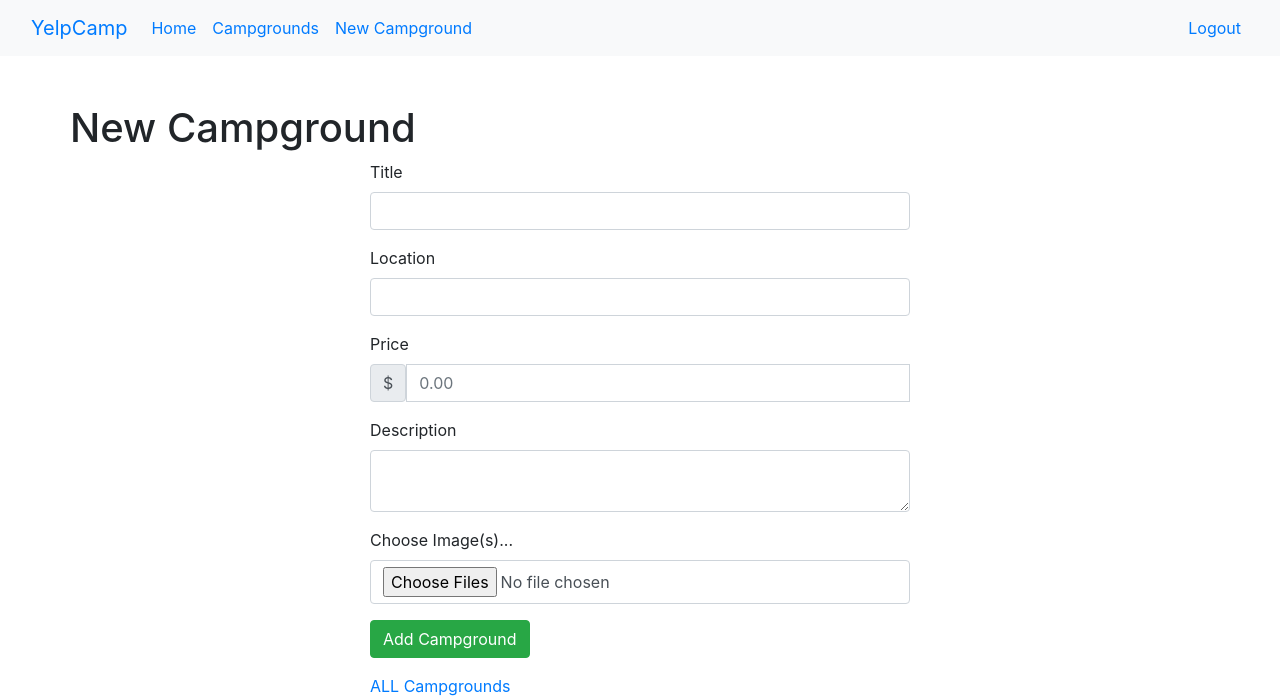
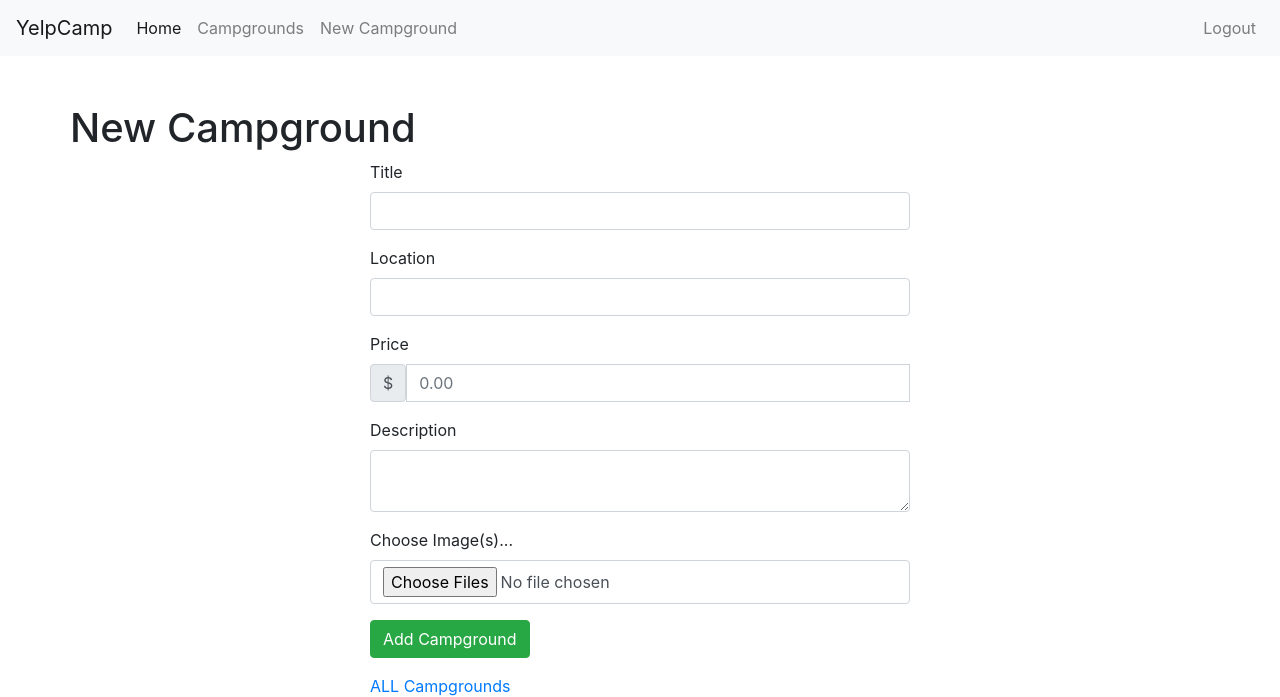
Before and after one commit to bhrataRitesh/Yelpcamp, a Node server app: page /campgrounds/new in a window 1280 px wide. Shown: the top 697 px of the page. Run offline with Node 20, Linux system fonts and the light colour scheme; the visitor is signed in with stand-in values (Sample User, id 1); some libraries are stand-ins or nearby versions.

Commit message:
nav latest

```diff
--- a/views/partials/navbar.ejs
+++ b/views/partials/navbar.ejs
@@ -1,10 +1,9 @@
-<nav class="navbar sticky-top navbar-expand-lg bg-light bg-body-tertiary">
-    <div class="container-fluid">
-        <a class="navbar-brand" href="/">YelpCamp</a>
-        <button class="navbar-toggler" type="button" data-bs-toggle="collapse" data-bs-target="#navbarNavAltMarkup"
-            aria-controls="navbarNavAltMarkup" aria-expanded="false" aria-label="Toggle navigation">
-            <span class="navbar-toggler-icon"></span>
-        </button>
+<nav class="navbar navbar-expand-lg navbar-light bg-light">
+  <a class="navbar-brand" href="/">YelpCamp</a>
+  <button class="navbar-toggler" type="button" data-toggle="collapse" data-target="#navbarNav" aria-controls="navbarNav" aria-expanded="false" aria-label="Toggle navigation">
+    <span class="navbar-toggler-icon"></span>
+  </button>
+
         <div class="collapse navbar-collapse" id="navbarNav">
             <div class="navbar-nav">
                 <a class="nav-link active" href="/campgrounds">Home</a>
```
